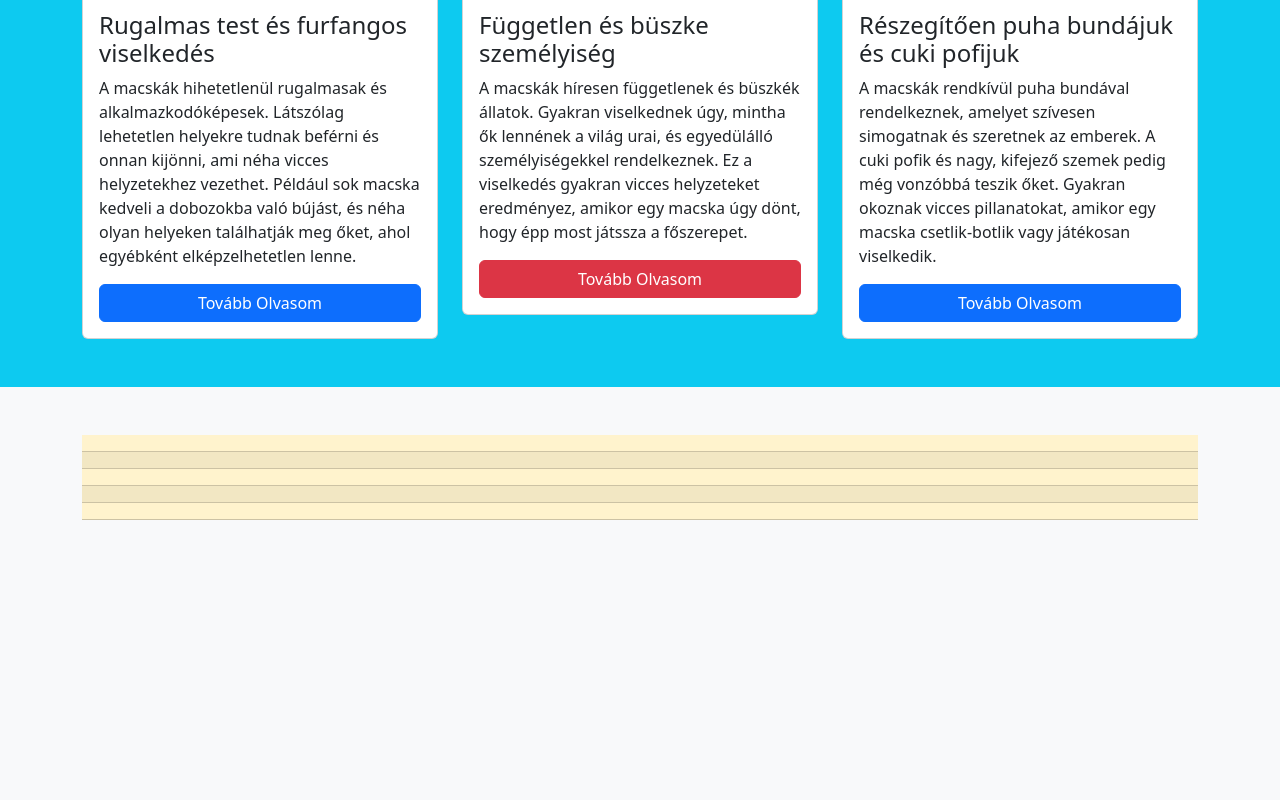
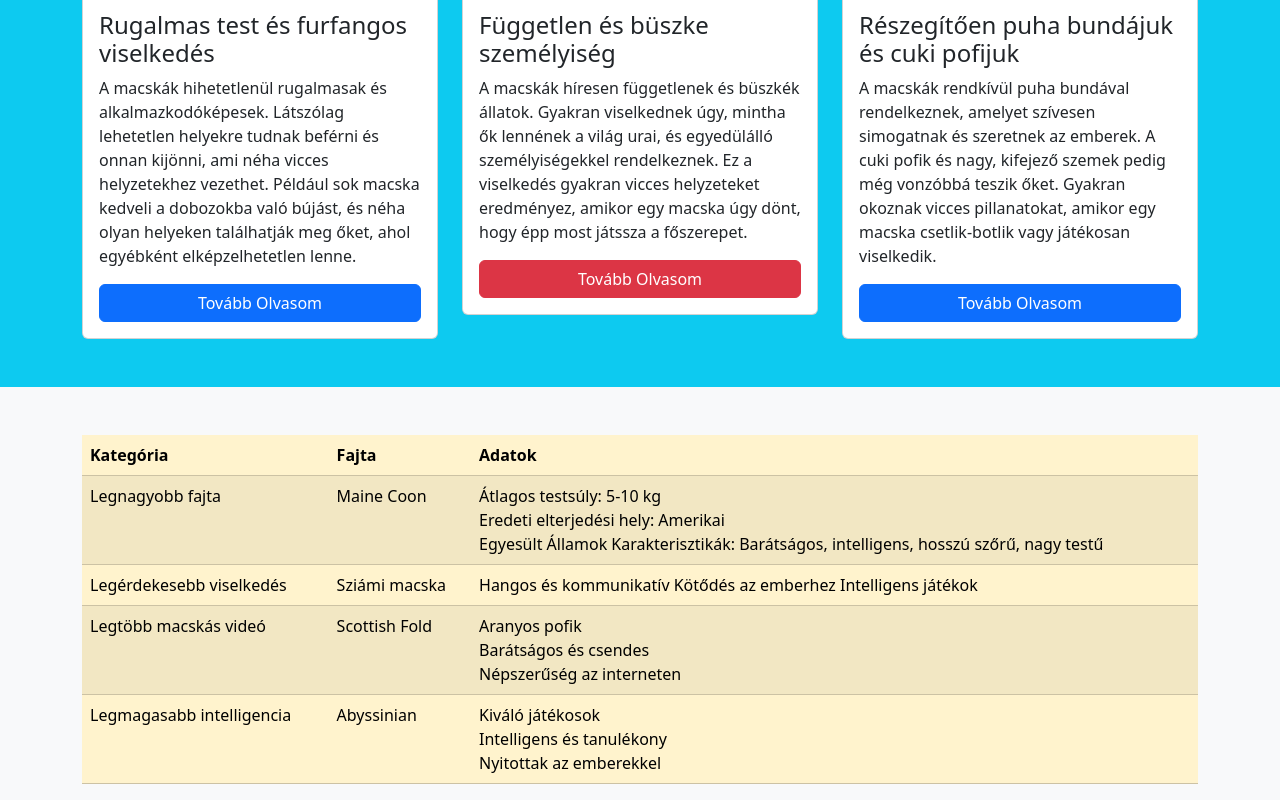
Before and after one commit to molnarjEtvs/cica2, a plain HTML site: page index.html in a window 1280 px wide. Shown: the part 925-1725 px from the top of the page. Before the commit the page ends 1461 px from the top, so only its background shows below. Drawn offline with nearby package versions, Linux system fonts and the light colour scheme.

Commit message:
section táblázat:kész

```diff
--- a/index.html
+++ b/index.html
@@ -143,31 +143,31 @@
                     <table class="table table-warning table-striped table-hover">
                         <thead>
                             <tr>
-                                <th></th>
-                                <th></th>
-                                <th></th>
+                                <th>Kategória</th>
+                                <th>Fajta</th>
+                                <th>Adatok</th>
                             </tr>
                         </thead>
                         <tbody>
                             <tr>
-                                <td></td>
-                                <td></td>
-                                <td></td>
+                                <td>Legnagyobb fajta</td>
+                                <td>Maine Coon</td>
+                                <td>Átlagos testsúly: 5-10 kg <br> Eredeti elterjedési hely: Amerikai <br>Egyesült Államok Karakterisztikák: Barátságos, intelligens, hosszú szőrű, nagy testű</td>
                             </tr>
                             <tr>
-                                <td></td>
-                                <td></td>
-                                <td></td>
+                                <td>Legérdekesebb viselkedés</td>
+                                <td>Sziámi macska</td>
+                                <td>Hangos és kommunikatív Kötődés az emberhez Intelligens játékok</td>
                             </tr>
                             <tr>
-                                <td></td>
-                                <td></td>
-                                <td></td>
+                                <td>Legtöbb macskás videó</td>
+                                <td>Scottish Fold</td>
+                                <td>Aranyos pofik <br>	Barátságos és csendes <br>	Népszerűség az interneten</td>
                             </tr>
                             <tr>
-                                <td></td>
-                                <td></td>
-                                <td></td>
+                                <td>Legmagasabb intelligencia</td>
+                                <td>Abyssinian</td>
+                                <td>Kiváló játékosok <br>	Intelligens és tanulékony <br>	Nyitottak az emberekkel</td>
                             </tr>
                         </tbody>
                     </table>
```
